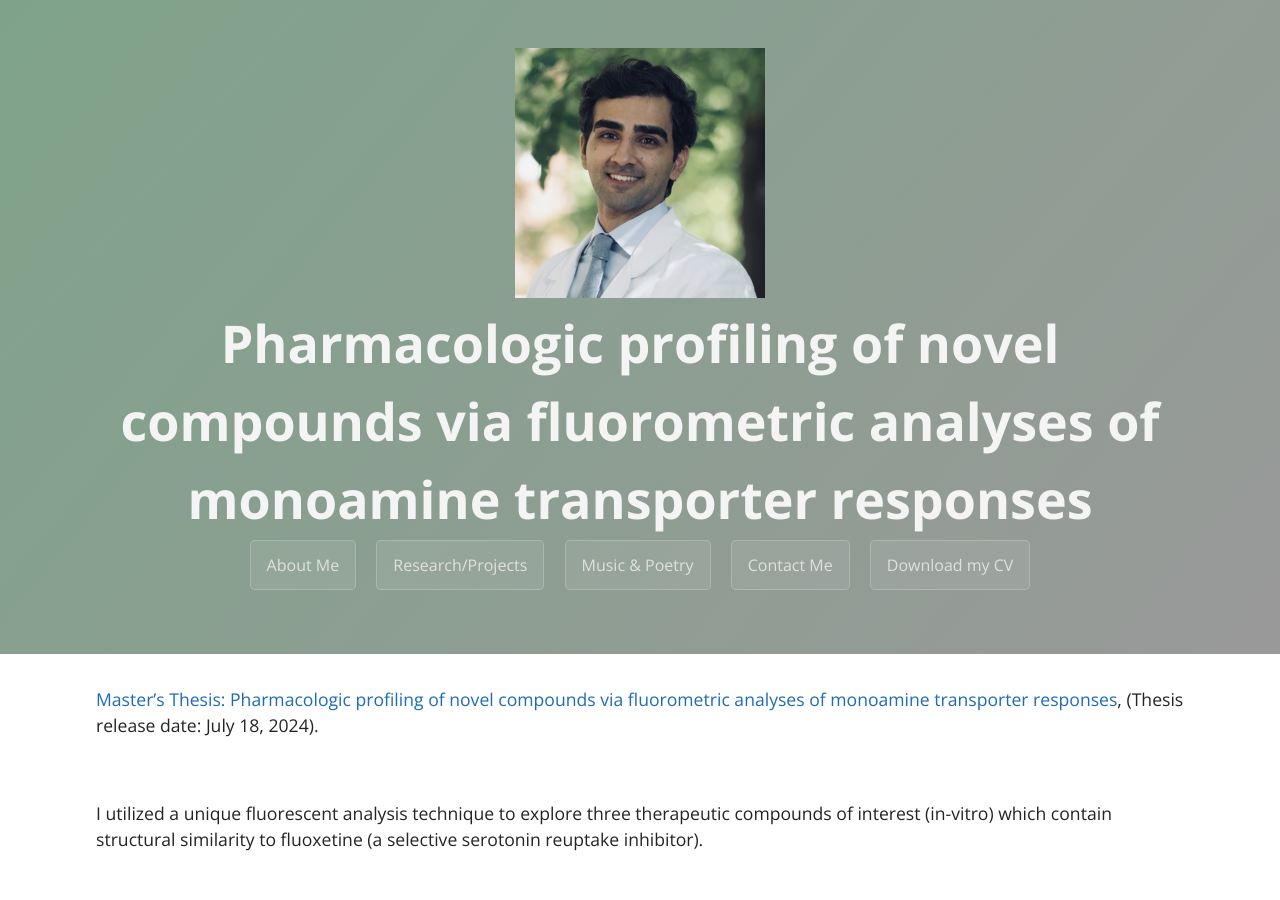
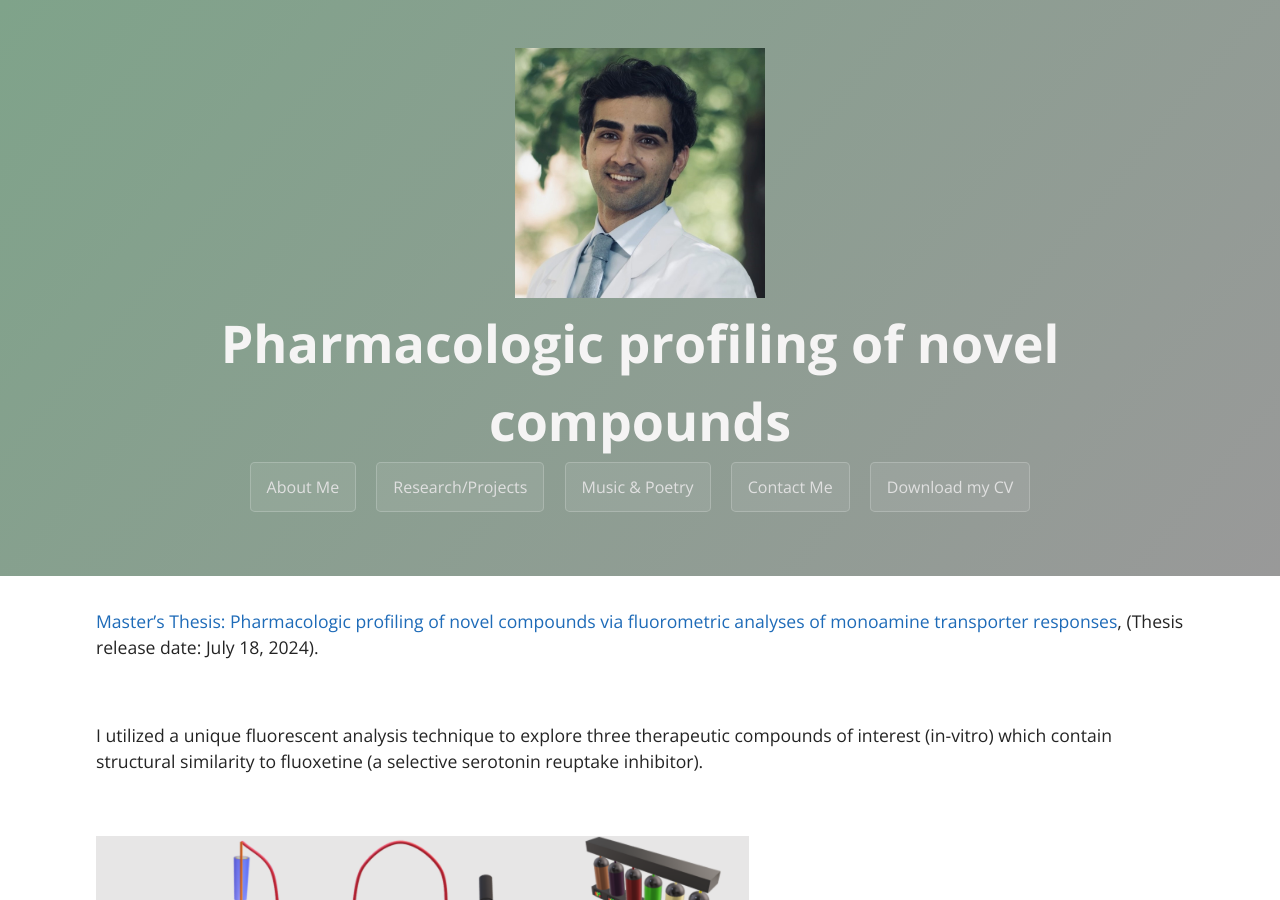
Before and after one commit to EyeCanDoIt/EyeCanDoIt.github.io, a Jekyll site: the page built from thesis.md, in a window 1280 px wide and 900 px high. Built offline with Jekyll 4.4.1, drawn with Linux system fonts in a browser that asks for light colours.

Commit message:
Update thesis.md

```diff
--- a/thesis.md
+++ b/thesis.md
@@ -1,5 +1,5 @@
 ---
-title: Pharmacologic profiling of novel compounds via fluorometric analyses of monoamine transporter responses
+title: Pharmacologic profiling of novel compounds
 layout: template
 filename: thesis
 ---
```
